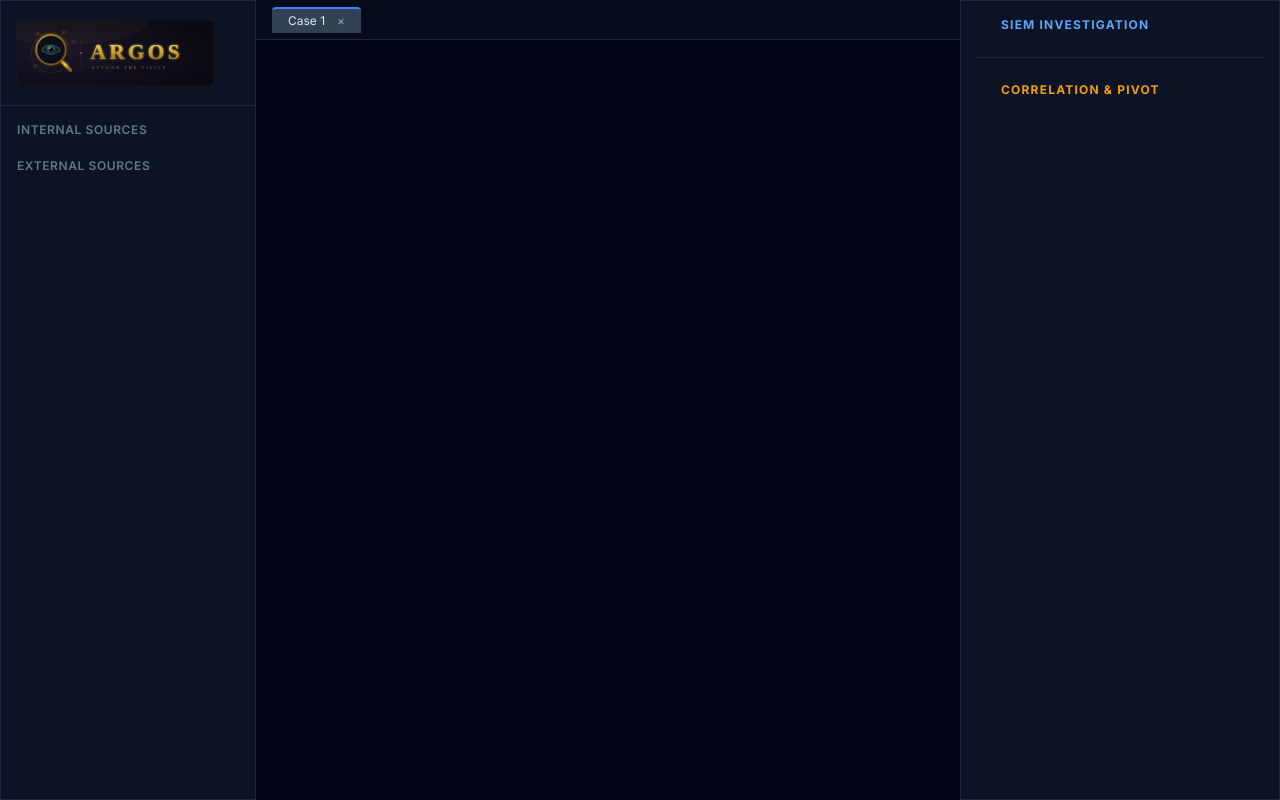
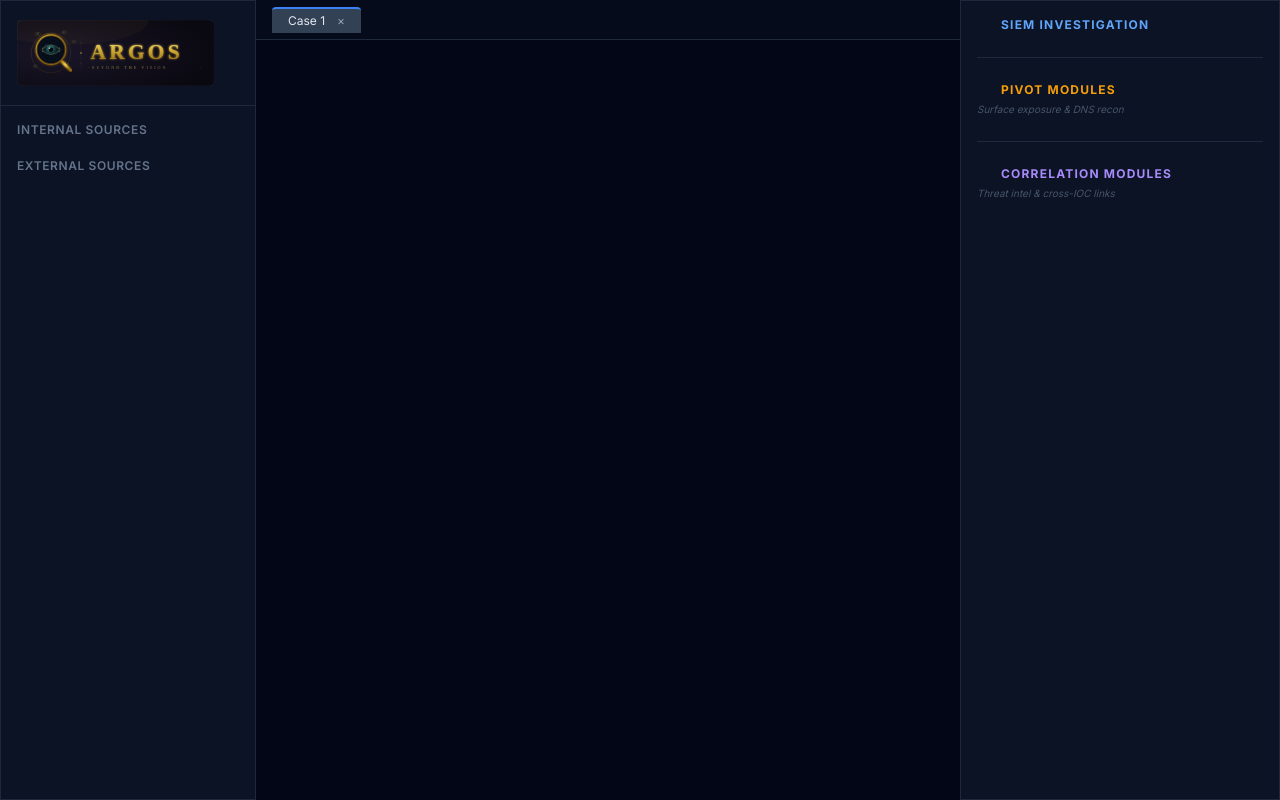
Before and after one commit to gloupps/Argos, a Python web app: template app/templates/index.html in a window 1280 px wide. Run offline with Jinja, Linux system fonts and the light colour scheme; the template is opened without the code that fills it, so the values that code supplies are empty; some libraries are stand-ins or nearby versions.

Commit message:
Enhance right navbar with Correlation Modules section
Added new section for Correlation Modules with description.

```diff
--- a/app/templates/right_navbar.html
+++ b/app/templates/right_navbar.html
@@ -1,3 +1,4 @@
+<!-- app/templates/right_navbar.html -->
 <aside class="w-80 border-l border-slate-800 glass p-4 overflow-y-auto space-y-6">
 
     <section class="space-y-4">
@@ -11,9 +12,20 @@
 
     <section>
         <h3 class="text-xs font-bold text-amber-500 uppercase tracking-widest flex items-center gap-2">
-            <i data-lucide="share-2" class="w-4 h-4"></i> Correlation & Pivot
+            <i data-lucide="radar" class="w-4 h-4"></i> Pivot Modules
         </h3>
-        <div id="correlation-container" class="space-y-3 mt-3"></div>
+        <p class="text-[10px] text-slate-600 mt-1 mb-2 italic">Surface exposure & DNS recon</p>
+        <div id="pivot-container" class="space-y-3 mt-2"></div>
+    </section>
+
+    <hr class="border-slate-800">
+
+    <section>
+        <h3 class="text-xs font-bold text-violet-400 uppercase tracking-widest flex items-center gap-2">
+            <i data-lucide="git-merge" class="w-4 h-4"></i> Correlation Modules
+        </h3>
+        <p class="text-[10px] text-slate-600 mt-1 mb-2 italic">Threat intel & cross-IOC links</p>
+        <div id="correlation-container" class="space-y-3 mt-2"></div>
     </section>
 
 </aside>
```
